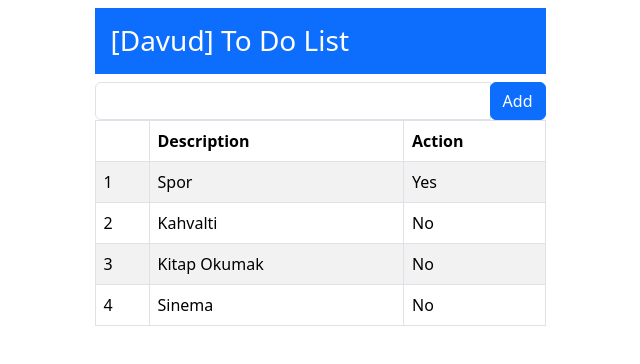
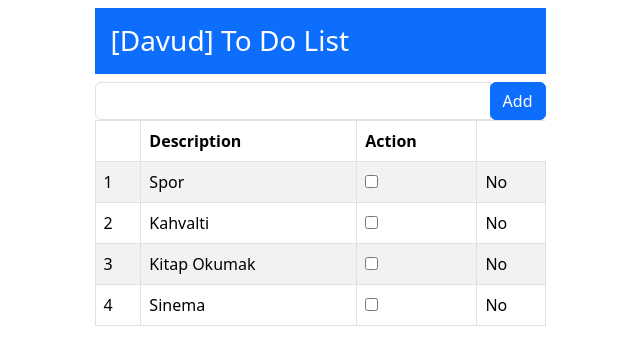
Before and after one commit to SuleimanHajizadeh/todoApp, an Angular app: page / in a window 1280 px wide. Shown: the top 364 px of the page, without its empty margins (320-960 px from the left). Built offline with nearby package versions, Linux system fonts and the light colour scheme.

Commit message:
Lesson 5: Filtering Items

```diff
--- a/src/app/app.component.html
+++ b/src/app/app.component.html
@@ -24,6 +24,9 @@
                     <tr *ngFor="let item of getItems(); let i = index;">
                         <td>{{ i + 1}}</td>
                         <td>{{item.description}}</td>
+                        <td>
+                            <input type="checkbox" [(ngModel)]="item.action">
+                        </td>
                         <td [ngSwitch]="item.action">
                             <span *ngSwitchCase="true">
                                 Yes
--- a/src/app/app.component.ts
+++ b/src/app/app.component.ts
@@ -14,6 +14,6 @@
   }
 
   getItems() {
-    return this.model.items;
+    return this.model.items.filter(item => !item.action);
   }
 }
--- a/src/app/app.module.ts
+++ b/src/app/app.module.ts
@@ -2,13 +2,15 @@
 import { BrowserModule } from '@angular/platform-browser';
 
 import { AppComponent } from './app.component';
+import { FormsModule } from '@angular/forms';
 
 @NgModule({
   declarations: [
     AppComponent
   ],
   imports: [
-    BrowserModule
+    BrowserModule,
+    FormsModule
   ],
   providers: [],
   bootstrap: [AppComponent]
--- a/src/app/model.ts
+++ b/src/app/model.ts
@@ -5,7 +5,7 @@
     constructor() {
         this.user = "Davud";
         this.items = [
-            new TodoItem("Spor", true),
+            new TodoItem("Spor", false),
             new TodoItem("Kahvalti", false),
             new TodoItem("Kitap Okumak", false),
             new TodoItem("Sinema", false)
```
